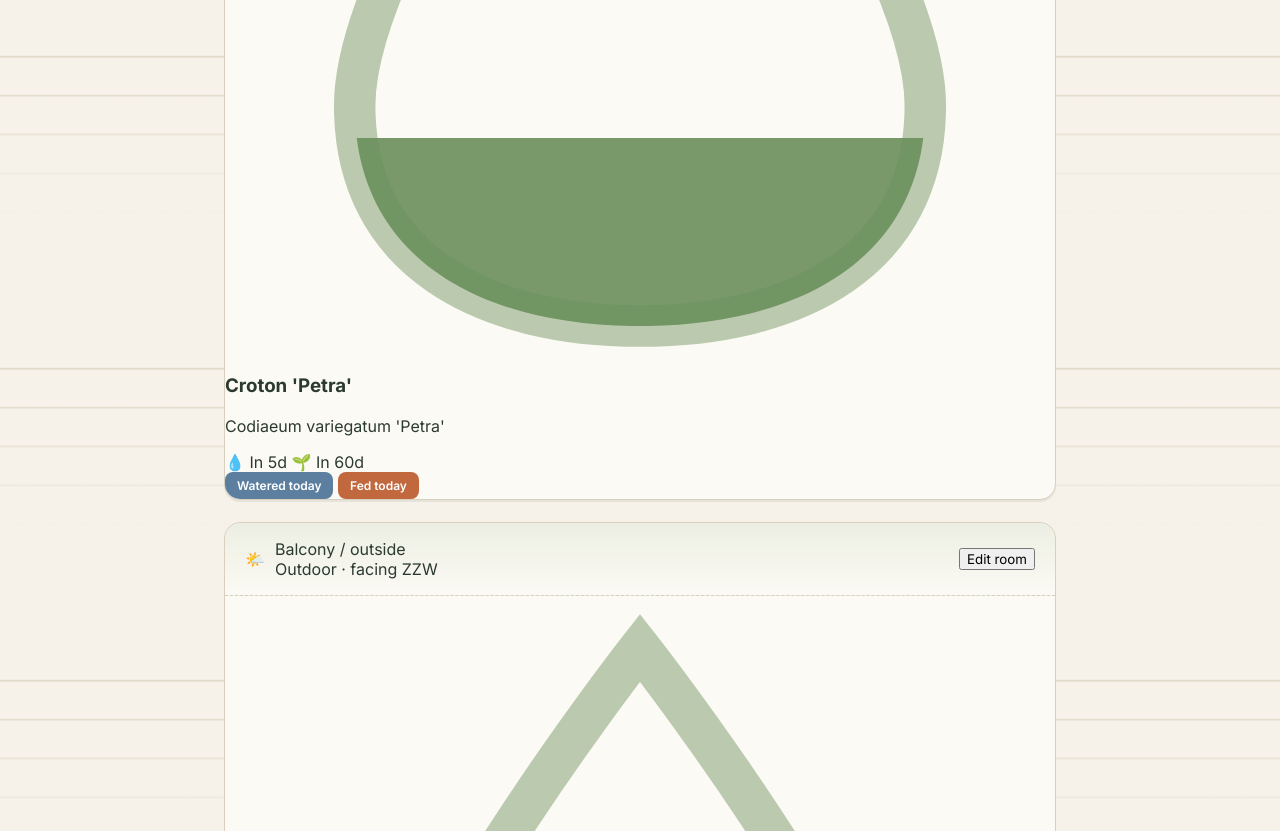
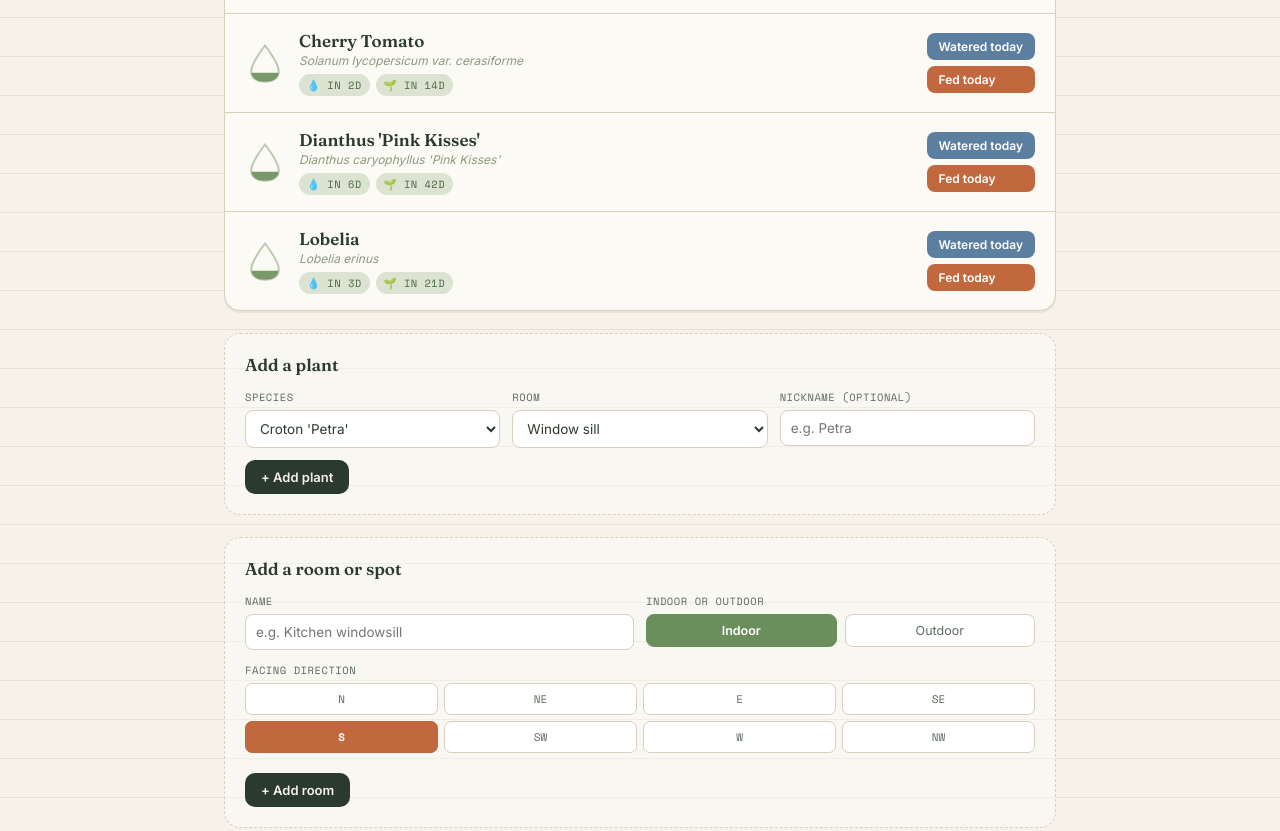
Before and after one commit to BramH93/Planten, a plain HTML site: page docs/index.html in a window 1280 px wide. Shown: the part 902-1733 px from the top of the page. Drawn offline with nearby package versions, Linux system fonts and the light colour scheme; no server answers.

Commit message:
Update style.css

```diff
--- a/docs/assets/style.css
+++ b/docs/assets/style.css
@@ -245,4 +245,246 @@
 }
 
 .room-icon {
-  width:
+  width: 34px; height: 34px;
+  display: flex; align-items: center; justify-content: center;
+  background: var(--moss-pale);
+  border-radius: 9px;
+  font-size: 17px;
+  flex-shrink: 0;
+}
+
+.room-name {
+  font-family: var(--font-display);
+  font-size: 19px;
+  font-weight: 600;
+}
+
+.room-meta {
+  font-family: var(--font-mono);
+  font-size: 11px;
+  color: var(--ink-soft);
+  text-transform: uppercase;
+  letter-spacing: 0.04em;
+}
+
+.room-edit-btn {
+  background: none;
+  border: 1px solid var(--line);
+  border-radius: 8px;
+  padding: 5px 10px;
+  font-size: 11px;
+  color: var(--ink-soft);
+  font-family: var(--font-mono);
+}
+.room-edit-btn:hover { background: var(--moss-pale); color: var(--ink); }
+
+/* ---------- Plant rows ---------- */
+
+.plant-row {
+  display: grid;
+  grid-template-columns: auto 1fr auto;
+  align-items: center;
+  gap: 14px;
+  padding: 16px 20px;
+  border-bottom: 1px solid var(--line);
+}
+.plant-row:last-child { border-bottom: none; }
+
+.droplet {
+  width: 40px;
+  height: 40px;
+  position: relative;
+  flex-shrink: 0;
+}
+
+.droplet svg {
+  width: 100%;
+  height: 100%;
+  display: block;
+}
+
+.plant-info h3 {
+  font-family: var(--font-display);
+  font-size: 17px;
+  font-weight: 600;
+  margin: 0 0 2px;
+}
+
+.plant-info .latin {
+  font-style: italic;
+  font-size: 12px;
+  color: var(--moss);
+  margin: 0 0 6px;
+}
+
+.plant-status {
+  font-size: 12.5px;
+  color: var(--ink-soft);
+  display: flex;
+  align-items: center;
+  gap: 6px;
+  flex-wrap: wrap;
+}
+
+.status-pill {
+  font-family: var(--font-mono);
+  font-size: 10.5px;
+  text-transform: uppercase;
+  letter-spacing: 0.04em;
+  padding: 3px 8px;
+  border-radius: 100px;
+  white-space: nowrap;
+}
+.status-pill.ok       { background: var(--moss-pale); color: var(--sage-deep); }
+.status-pill.soon     { background: #F3E3C8; color: #8A6325; }
+.status-pill.due      { background: var(--terracotta-soft); color: var(--rust); }
+.status-pill.overdue  { background: var(--rust); color: white; }
+.status-pill.dormant  { background: #E4E4E4; color: #777; }
+
+.plant-actions {
+  display: flex;
+  flex-direction: column;
+  gap: 6px;
+  align-items: stretch;
+}
+
+.reason-line {
+  font-size: 11.5px;
+  color: var(--moss);
+  margin-top: 4px;
+  display: block;
+}
+
+/* ---------- Add forms ---------- */
+
+.add-card {
+  border: 1.5px dashed var(--line);
+  border-radius: 16px;
+  padding: 20px;
+  margin-bottom: 22px;
+  background: rgba(255,255,255,0.4);
+}
+
+.add-card h3 {
+  font-family: var(--font-display);
+  font-size: 17px;
+  margin: 0 0 14px;
+}
+
+.form-grid {
+  display: grid;
+  grid-template-columns: repeat(auto-fit, minmax(160px, 1fr));
+  gap: 12px;
+  margin-bottom: 12px;
+}
+
+label {
+  display: block;
+  font-family: var(--font-mono);
+  font-size: 10.5px;
+  text-transform: uppercase;
+  letter-spacing: 0.05em;
+  color: var(--ink-soft);
+  margin-bottom: 5px;
+}
+
+select, input[type="text"], input[type="date"] {
+  width: 100%;
+  padding: 9px 10px;
+  border: 1px solid var(--line);
+  border-radius: 8px;
+  background: white;
+  font-family: var(--font-body);
+  font-size: 13.5px;
+  color: var(--ink);
+}
+select:focus, input:focus {
+  outline: 2px solid var(--sage);
+  outline-offset: 1px;
+}
+
+.toggle-row {
+  display: flex;
+  gap: 8px;
+  margin-top: 4px;
+}
+
+.toggle-btn {
+  flex: 1;
+  padding: 8px 10px;
+  border-radius: 8px;
+  border: 1px solid var(--line);
+  background: white;
+  font-size: 12.5px;
+  color: var(--ink-soft);
+}
+.toggle-btn.active {
+  background: var(--sage);
+  border-color: var(--sage);
+  color: white;
+  font-weight: 600;
+}
+
+/* ---------- Compass picker ---------- */
+
+.compass-grid {
+  display: grid;
+  grid-template-columns: repeat(4, 1fr);
+  gap: 6px;
+  margin-top: 4px;
+}
+.compass-btn {
+  padding: 7px 4px;
+  border-radius: 7px;
+  border: 1px solid var(--line);
+  background: white;
+  font-family: var(--font-mono);
+  font-size: 11px;
+  color: var(--ink-soft);
+}
+.compass-btn.active {
+  background: var(--terracotta);
+  border-color: var(--terracotta);
+  color: white;
+  font-weight: 700;
+}
+
+/* ---------- Empty state ---------- */
+
+.empty-state {
+  text-align: center;
+  padding: 50px 20px;
+  color: var(--moss);
+  font-family: var(--font-mono);
+  font-size: 13px;
+}
+
+/* ---------- Footer ---------- */
+
+.footer-note {
+  margin-top: 50px;
+  padding-top: 20px;
+  border-top: 1px dashed var(--line);
+  font-family: var(--font-mono);
+  font-size: 11px;
+  color: var(--moss);
+  text-align: center;
+  line-height: 1.7;
+}
+.footer-note a { color: var(--moss); }
+
+/* ---------- Responsive ---------- */
+
+@media (max-width: 540px) {
+  .plant-row { grid-template-columns: auto 1fr; }
+  .plant-actions { grid-column: 1 / -1; flex-direction: row; margin-top: 8px; }
+  .plant-actions .btn { flex: 1; justify-content: center; }
+  .weather-strip { flex-direction: column; align-items: flex-start; }
+  .weather-strip .wx-detail { border-left: none; padding-left: 0; border-top: 1px dashed var(--line); padding-top: 10px; }
+}
+
+/* ---------- Tiny utility ---------- */
+.visually-hidden {
+  position: absolute; width: 1px; height: 1px;
+  overflow: hidden; clip: rect(0,0,0,0); white-space: nowrap;
+}
```
